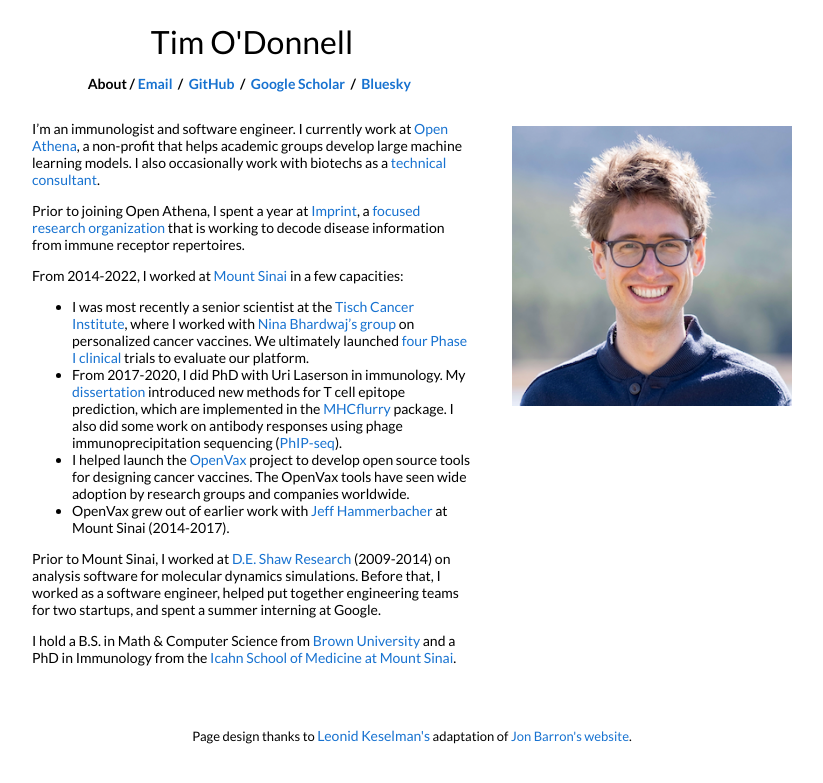
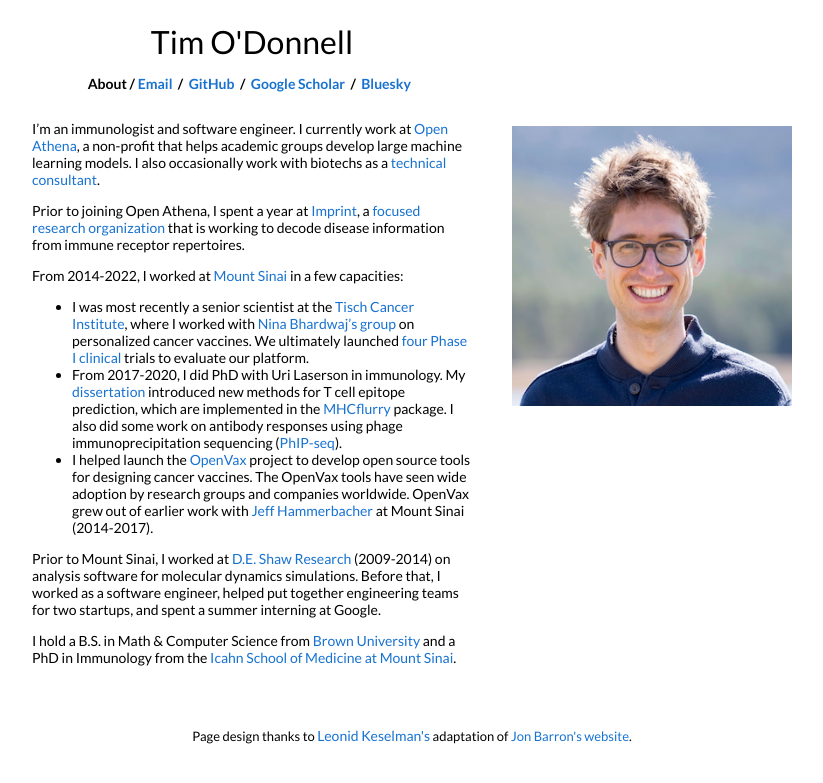
Before and after one commit to timodonnell/timodonnell.github.io, a Jekyll site: the page built from _posts/2021-10-28-preprint-club.md, in a window 1280 px wide. Shown: the top 783 px of the page, without its empty margins (228-1051 px from the left). Built offline with Jekyll 4.4.1, drawn with Linux system fonts in a browser that asks for light colours.

```diff
--- a/_includes/about.md
+++ b/_includes/about.md
@@ -14,8 +14,7 @@ on antibody responses using phage immunoprecipitation
 sequencing ([PhIP-seq](https://en.wikipedia.org/wiki/PhIP-Seq)).
 * I helped launch the [OpenVax](https://github.com/openvax) project
 to develop open source tools for designing cancer vaccines. The OpenVax tools
-have seen wide adoption by research groups and companies worldwide.
-* OpenVax grew out of earlier work with [Jeff Hammerbacher](https://www.hammerlab.org/) at Mount Sinai (2014-2017).
+have seen wide adoption by research groups and companies worldwide. OpenVax grew out of earlier work with [Jeff Hammerbacher](https://www.hammerlab.org/) at Mount Sinai (2014-2017).
 
 Prior to Mount Sinai, I worked at [D.E. Shaw Research](https://www.deshawresearch.com/)
 (2009-2014) on analysis software for molecular dynamics simulations.
```
